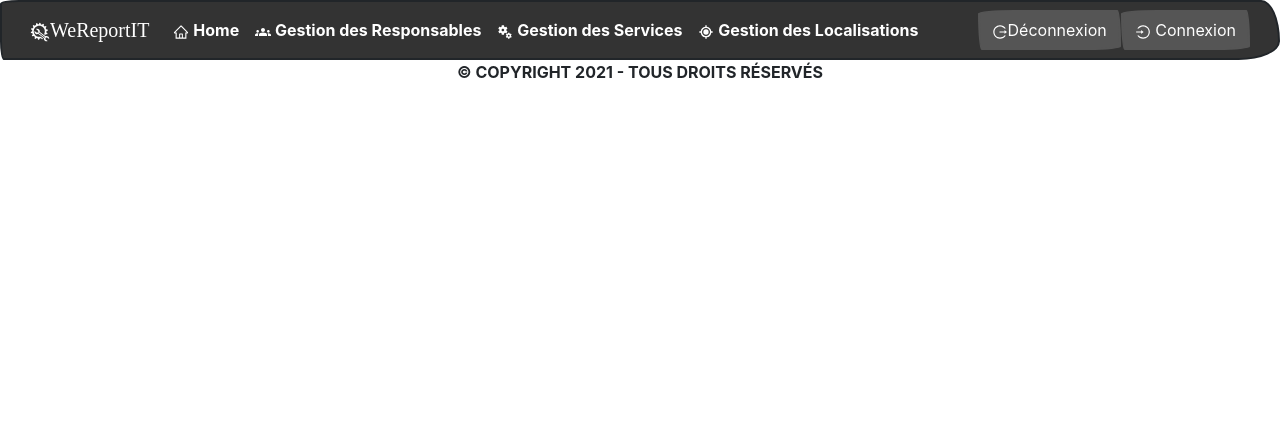
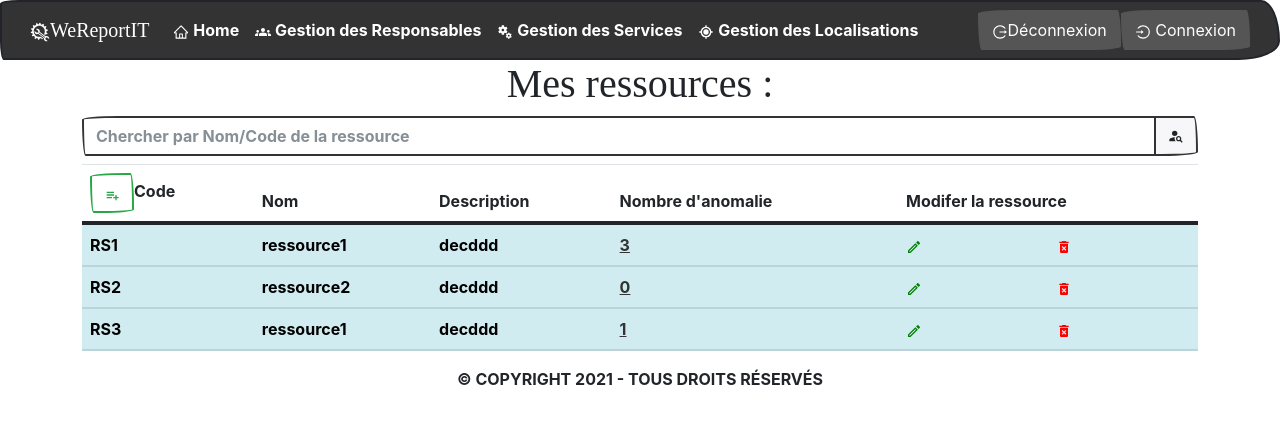
Before and after one commit to pantaLuc/ProjetWeb, a React (Create React App) app: page /HomeResp in a window 1280 px wide. Shown: the top 424 px of the page. Built offline with nearby package versions, Linux system fonts and the light colour scheme; a web font is replaced by a local one.

Commit message:
Update Respo page

```diff
--- a/src/App.js
+++ b/src/App.js
@@ -8,6 +8,7 @@ import HomeAdmin from './Components/HomeAdmin';
 import HomeGuest from './Components/HomeGuest';
 import SignalerAnomalie from './Components/SignalerAnomalie';
 import Home from './Components/Home';
+import HomeResponsable from './Components/HomeResponsable';
 
 function App() {
   const particlesInit = (main) => {
@@ -106,6 +107,7 @@ function App() {
         <Routes>
           <Route path="/" element={<Home/>} />
           <Route path="/HomeAdmin" element={<HomeAdmin />} />
+          <Route path="/HomeResp" element={<HomeResponsable />} />
           <Route path="/HomeGuest" element={<HomeGuest />} />
           <Route path="/SignalerAnomalie" element={<SignalerAnomalie />} />
         </Routes>
--- /dev/null
+++ b/src/Components/AddRessources.js
@@ -0,0 +1,41 @@
+import React  from 'react'
+import { Modal, Button } from 'react-bootstrap';
+
+export default function AddRessources(props) {
+        return (
+            <Modal show={props.rowEventsAddRessource} onHide={props.handleClose}  >
+                <Modal.Header closeButton>
+                    <Modal.Title>Ajouter une Ressource</Modal.Title>
+                </Modal.Header>
+                <form >
+                <Modal.Body>
+                    <div>
+                        <div class=" row form-group">
+                            <div class="col-sm">
+                                <label for="Code" class="form-label mt-2">Code :</label>
+                                <input type="text" class="form-control" id="Code"placeholder="XA123"/>
+                                <small class="form-text text-muted">Chaque ressource a un code unique !</small>
+                            </div>
+                            <div class="col-sm">
+                                <label for="nom" class="form-label mt-2">Nom :</label>
+                                <input type="text" class="form-control" id="nom"  placeholder="Nom"/>
+                            </div>
+                        </div>
+                        <div class="form-group">
+                            <label for="exampleTextarea" class="form-label">Description de la ressource :</label>
+                            <textarea class="form-control" id="exampleTextarea" rows="3"placeholder='Une petite description de votre ressource..'></textarea>
+                        </div>
+                    </div>
+                </Modal.Body>
+                <Modal.Footer>
+                    <Button variant="dark" onClick={props.handleClose}>
+                        Fermer
+                </Button>
+                    <div className="form-group">
+                        <button className="btn btn-dark" type="submit" >Ajouter</button>
+                    </div>
+                </Modal.Footer>
+                </form>
+        </Modal>
+        )
+}
--- /dev/null
+++ b/src/Components/Delete.js
@@ -0,0 +1,27 @@
+import React  from 'react'
+import { Modal, Button } from 'react-bootstrap';
+
+export default function Delete(props) {
+        return (
+            <Modal show={props.rowEventsDelete} onHide={props.handleClose}  >
+                <Modal.Header closeButton>
+                    <Modal.Title>Supprimer</Modal.Title>
+                </Modal.Header>
+                <form >
+                <Modal.Body>
+                <div>
+                    <p>Voulez vous vraiment supprimer?</p>
+                </div>
+                </Modal.Body>
+                <Modal.Footer>
+                    <Button variant="dark" onClick={props.handleClose}>
+                        Annuler
+                </Button>
+                    <div className="form-group">
+                        <button className="btn btn-dark" type="submit" >Supprimer</button>
+                    </div>
+                </Modal.Footer>
+                </form>
+        </Modal>
+        )
+}
--- a/src/Components/HomeAdmin.js
+++ b/src/Components/HomeAdmin.js
@@ -3,8 +3,14 @@ import { MdGroups } from 'react-icons/md';
 import { MdDeleteForever } from 'react-icons/md';
 import RessourcesResp from './RessourcesResp';
 import Search from './Search';
+import { MdPersonAdd } from 'react-icons/md';
+import AddUser from './AddUser'
+
 
 export default function Home(props){
+    const [showAdd, setShowAdd] = useState(false);
+    const handleCloseAdd = () => setShowAdd(false);
+    const rowEventsAdd = () => { setShowAdd(true); }
     const [Showlistressources, setShowlistressources] = useState(false);
     const handleCloselist = () => setShowlistressources(false);
     const rowEventslist = () => { setShowlistressources(true); }
@@ -49,7 +55,10 @@ export default function Home(props){
                 <table class="table table-hover" >
                     <thead>
                         <tr>
-                        <th scope="col">Identifiant</th>
+                        <th scope="col">
+                            <button type="button" className="btn btn-outline-success"  onClick={rowEventsAdd}> <MdPersonAdd/>  </button>
+
+                             Identifiant</th>
                         <th scope="col">Nom</th>
                         <th scope="col">Prénom</th>
                         <th scope="col">Service</th>
@@ -77,7 +86,8 @@ export default function Home(props){
 
                     </tbody>
                     </table>
-                    <RessourcesResp rowEventslist={Showlistressources} handleClose={handleCloselist} />
+                    <AddUser rowEventsAdd={showAdd} handleClose={handleCloseAdd} />
+                    <RessourcesResp rowEventslist={Showlistressources} handleClose={handleCloselist}/>
 
             </div>
         )
--- /dev/null
+++ b/src/Components/HomeResponsable.js
@@ -0,0 +1,88 @@
+
+import React ,{useState} from 'react'
+import { MdGroups } from 'react-icons/md';
+import { MdDeleteForever } from 'react-icons/md';
+import RessourcesResp from './RessourcesResp';
+import Search from './Search';
+import { BiListPlus } from 'react-icons/bi';
+import { MdOutlineModeEditOutline } from 'react-icons/md';
+import AddRessources from './AddRessources';
+import Delete from './Delete';
+
+export default function Homeressourcensable(props){
+    const [showAddRessource, setshowAddRessource] = useState(false);
+    const handleCloseAddRessource = () => setshowAddRessource(false);
+    const rowEventsAddRessource = () => { setshowAddRessource(true); }
+
+    const [showDeleteRessource, setshowDeleteRessource] = useState(false);
+    const handleCloseDeleteRessource = () => setshowDeleteRessource(false);
+    const rowEventsDelete = () => { setshowDeleteRessource(true); }
+    const [searchField, setsearchField] = useState('');
+    const [ListeRessource, setListeRessource] = useState(
+        [{
+            Identifiant:'id1',
+            Code:'RS1',
+            Nom:'ressource1',
+            Description:"decddd",
+            NbreAnomalie:3
+        },
+        {
+            Identifiant:'id2',
+            Code:'RS2',
+            Nom:'ressource2',
+            Description:"decddd",
+            NbreAnomalie:0
+        },
+        {
+            Identifiant:'id1',
+            Code:'RS3',
+            Nom:'ressource1',
+            Description:"decddd",
+            NbreAnomalie:1
+        },
+    ]);
+    const filtreedRessources=ListeRessource.filter(ressource=>(
+        ressource.Code.toLowerCase().includes(searchField.toLowerCase())
+            ||
+        ressource.Nom.toLowerCase().includes(searchField.toLowerCase())
+    ));
+        return (
+            <div className="container">
+                <h1 style={{textAlign:"center"}}>  Mes ressources :</h1>
+                <Search placeholder='Chercher par Nom/Code de la ressource' handleChange={(e)=>setsearchField(e.target.value)}/>
+                <table class="table table-hover" >
+                    <thead>
+                        <tr>
+                        <th scope="col">
+                        <button type="button" className="btn btn-outline-success" onClick={rowEventsAddRessource}> <BiListPlus/>  </button>
+                            Code</th>
+                        <th scope="col">Nom</th>
+                        <th scope="col">Description</th>
+                        <th scope="col">Nombre d'anomalie</th>
+                        <th scope="col" colSpan={2}>Modifer la ressource</th>
+
+                        </tr>
+                    </thead>
+                    <tbody>
+                    {filtreedRessources.length > 0
+                                        ? filtreedRessources.map((ressource) => {
+
+                        return(<tr class="table-info">
+                            <th scope="row">{ressource.Code}</th>
+                            <td>{ressource.Nom}</td>
+                            <td>{ressource.Description}</td>
+                            <td><a href='#' >{ressource.NbreAnomalie}</a></td>
+                            <td style={{color:"green"}}><MdOutlineModeEditOutline/></td>
+                            <td style={{color:"red"}} onClick={rowEventsDelete}><MdDeleteForever/></td>
+                        </tr>);
+                        })
+                        : (<tr><td colSpan={6} className="text-center">Pas de ressources !</td></tr>)
+                    }
+
+                    </tbody>
+                    </table>
+                    <AddRessources rowEventsAddRessource={showAddRessource} handleClose={handleCloseAddRessource} />
+                    <Delete rowEventsDelete={showDeleteRessource} handleClose={handleCloseDeleteRessource}/>
+            </div>
+        )
+}
--- a/src/Components/Search.js
+++ b/src/Components/Search.js
@@ -1,20 +1,12 @@
 import React,{ useState } from 'react'
 import { MdPersonSearch } from "react-icons/md";
-import { MdPersonAdd } from 'react-icons/md';
-import AddUser from './AddUser'
 
 
-const Search = (props)=>{
-    const [showAdd, setShowAdd] = useState(false);
-    const handleCloseAdd = () => setShowAdd(false);
-    const rowEventsAdd = () => { setShowAdd(true); }
+export default function Search(props){
 
     return(
         <div>
-                <div class="input-group mb-3">
-               < span class="input-group-text">
-                <button type="button" className="btn btn-outline-success" onClick={rowEventsAdd}> <MdPersonAdd/> Ajouter</button>
-               </span>
+                <div class="input-group mb-2">
                     <input type="search"
                          className="form-control"
                          placeholder={props.placeholder}
@@ -22,8 +14,6 @@ const Search = (props)=>{
                          />
                     <span class="input-group-text"><MdPersonSearch/></span>
                 </div>
-                <AddUser rowEventsAdd={showAdd} handleClose={handleCloseAdd} />
         </div>
     )
 }
-export default  Search;
```
Also changed, not shown: src/Components/Login.js (+11 -0 lines).
